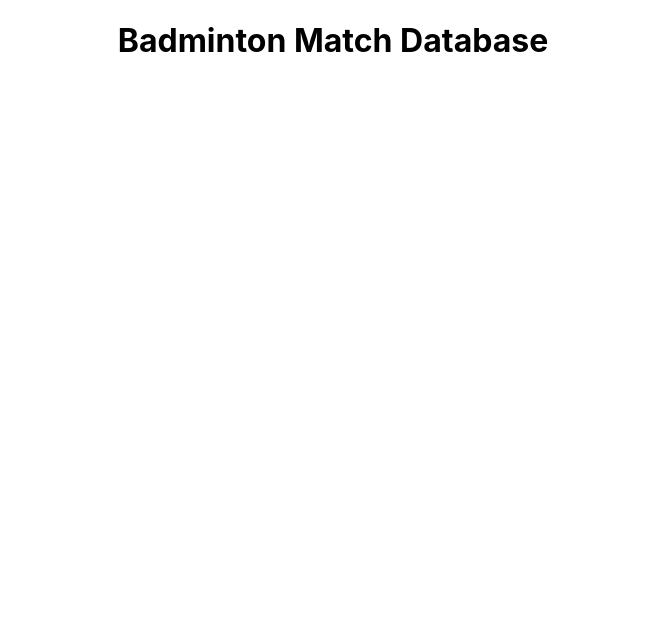
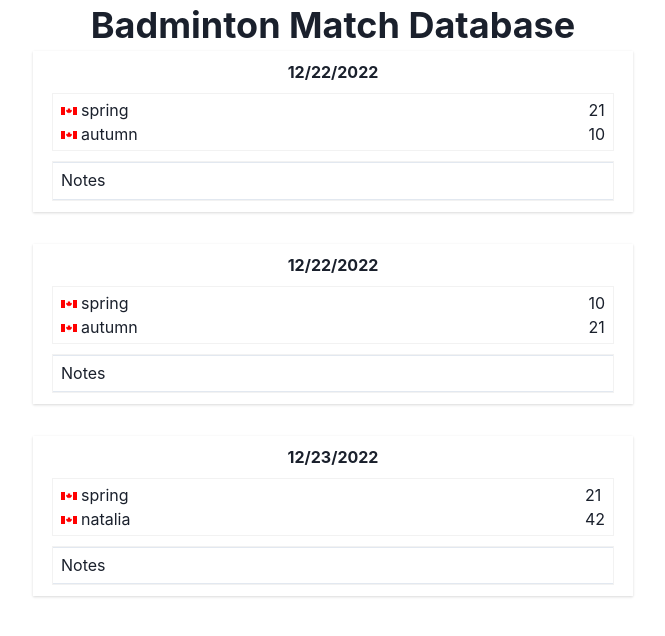
Before and after one commit to Xaskii/badmintonmatchdatabase, a React (Create React App) app in the folder frontend/: page / in a window 1280 px wide. Shown: the top 636 px of the page, without its empty margins (307-972 px from the left). Built offline with nearby package versions, Linux system fonts and the light colour scheme.

Commit message:
added frontend with chakra ui, displaying matches

```diff
--- a/frontend/src/App.css
+++ b/frontend/src/App.css
@@ -1,4 +1,4 @@
-.App {
+/* .App {
   text-align: center;
 }
 
@@ -13,6 +13,7 @@
   }
 }
 
+*/
 .App-header {
   background-color: #282c34;
   min-height: 100vh;
--- a/frontend/src/App.js
+++ b/frontend/src/App.js
@@ -1,9 +1,150 @@
+import React, { useState, useEffect } from 'react'
+import {
+  Center,
+  Text,
+  Box,
+  Stack,
+  Heading,
+  Button,
+  Divider,
+  Accordion,
+  AccordionItem,
+  AccordionButton,
+  AccordionPanel,
+  AccordionIcon,
+} from '@chakra-ui/react'
+import { FlagCanada } from './icons/FlagCanada'
 import './App.css'
 
+const initialMatches = [
+  {
+    players: {
+      home: 'spring',
+      away: 'autumn',
+    },
+    score: {
+      home: 21,
+      away: 10,
+    },
+    date: '2022-12-22T00:00:00.000Z',
+    note: 'not so amazing',
+    user: {
+      username: 'spring',
+      id: '639ce4b32b63a9eb715be7d2',
+    },
+    tags: [],
+    id: '63a5fa5dbca30f76fd8d4f7d',
+  },
+  {
+    players: {
+      home: 'spring',
+      away: 'autumn',
+    },
+    score: {
+      home: 10,
+      away: 21,
+    },
+    date: '2022-12-22T00:00:00.000Z',
+    note: 'really amazing',
+    user: {
+      username: 'spring',
+      id: '639ce4b32b63a9eb715be7d2',
+    },
+    tags: [],
+    id: '63a5fa72bca30f76fd8d4f80',
+  },
+  {
+    players: {
+      home: 'spring',
+      away: 'natalia',
+    },
+    score: {
+      home: 21,
+      away: 42,
+    },
+    date: '2022-12-23T00:00:00.000Z',
+    note: 'long game',
+    user: {
+      username: 'spring',
+      id: '639ce4b32b63a9eb715be7d2',
+    },
+    tags: [],
+    id: '63a5fec3bca30f76fd8d4f8a',
+  },
+]
+
+const text = `Lorem Ipsum is simply dummy text of the printing and typesetting industry. Lorem Ipsum has been the industry's standard dummy text ever since the 1500s, when an unknown printer took a galley of type and scrambled it to make a type specimen book.`
+
 function App() {
+  const [matches, setMatches] = useState(initialMatches)
+
+  // useEffect(() => {
+  //   // load initial matches
+  // })
+
   return (
     <div className='App'>
-      <h1>Badminton Match Database</h1>
+      <Heading mx={2} my={1} textAlign={'center'}>
+        Badminton Match Database
+      </Heading>
+      <Box display={'flex'} justifyContent={'center'}>
+        <Stack spacing={8} maxWidth={'600px'} width={'600px'} mx={2}>
+          {matches &&
+            matches.map((m) => {
+              const dateObject = new Date(m.date)
+              console.log(dateObject)
+              const date = dateObject.toLocaleDateString()
+              return (
+                <>
+                  <Box key={m.id} px={5} py={3} shadow='base'>
+                    <Center>
+                      <Heading fontSize='l'>{date}</Heading>
+                    </Center>
+
+                    <Box
+                      display={'flex'}
+                      justifyContent={'space-between'}
+                      shadow={'xs'}
+                      my={3}
+                      px={2}
+                      py={1}
+                    >
+                      <Box display={'flex'} flexFlow={'column'}>
+                        <Box display={'flex'} alignItems={'center'}>
+                          {/* will implement flags and defautl flag in database schema */}
+                          <FlagCanada mr={1} mt={0.5} />
+                          <Text>{m.players.home}</Text>
+                        </Box>
+                        <Box display={'flex'} alignItems={'center'}>
+                          <FlagCanada mr={1} mt={0.5} />
+                          <Text>{m.players.away}</Text>
+                        </Box>
+                      </Box>
+                      <Box display={'flex'} flexFlow={'column'}>
+                        <Text>{m.score?.home}</Text>
+                        <Text>{m.score?.away}</Text>
+                      </Box>
+                    </Box>
+                    <Accordion allowToggle>
+                      <AccordionItem shadow={'xs'}>
+                        <Heading as={'h2'}>
+                          <AccordionButton px={2}>
+                            <Box as='span' flex='1' textAlign={'left'}>
+                              Notes
+                            </Box>
+                          </AccordionButton>
+                        </Heading>
+                        <AccordionPanel>{text}</AccordionPanel>
+                      </AccordionItem>
+                    </Accordion>
+                    {/* <Text>{text.slice(0, 200)}</Text> */}
+                  </Box>
+                  {/* <Divider /> */}
+                </>
+              )
+            })}
+        </Stack>
+      </Box>
     </div>
   )
 }
--- /dev/null
+++ b/frontend/src/icons/FlagCanada.js
@@ -0,0 +1,17 @@
+import { createIcon } from '@chakra-ui/react'
+
+export const FlagCanada = createIcon({
+  displayName: 'CanadaFlag',
+  viewBox: '0 0 9600 4800',
+
+  path: [
+    <path
+      fill='#f00'
+      d='m0 0h2400l99 99h4602l99-99h2400v4800h-2400l-99-99h-4602l-99 99H0z'
+    />,
+    <path
+      fill='#fff'
+      d='m2400 0h4800v4800h-4800zm2490 4430-45-863a95 95 0 0 1 111-98l859 151-116-320a65 65 0 0 1 20-73l941-762-212-99a65 65 0 0 1-34-79l186-572-542 115a65 65 0 0 1-73-38l-105-247-423 454a65 65 0 0 1-111-57l204-1052-327 189a65 65 0 0 1-91-27l-332-652-332 652a65 65 0 0 1-91 27l-327-189 204 1052a65 65 0 0 1-111 57l-423-454-105 247a65 65 0 0 1-73 38l-542-115 186 572a65 65 0 0 1-34 79l-212 99 941 762a65 65 0 0 1 20 73l-116 320 859-151a95 95 0 0 1 111 98l-45 863z'
+    />,
+  ],
+})
--- a/frontend/src/index.js
+++ b/frontend/src/index.js
@@ -1,11 +1,14 @@
 import React from 'react'
 import ReactDOM from 'react-dom/client'
+import { ChakraProvider } from '@chakra-ui/react'
 import './index.css'
 import App from './App'
 
 const root = ReactDOM.createRoot(document.getElementById('root'))
 root.render(
-  <React.StrictMode>
-    <App />
-  </React.StrictMode>
+  <ChakraProvider>
+    <React.StrictMode>
+      <App />
+    </React.StrictMode>
+  </ChakraProvider>
 )
```
